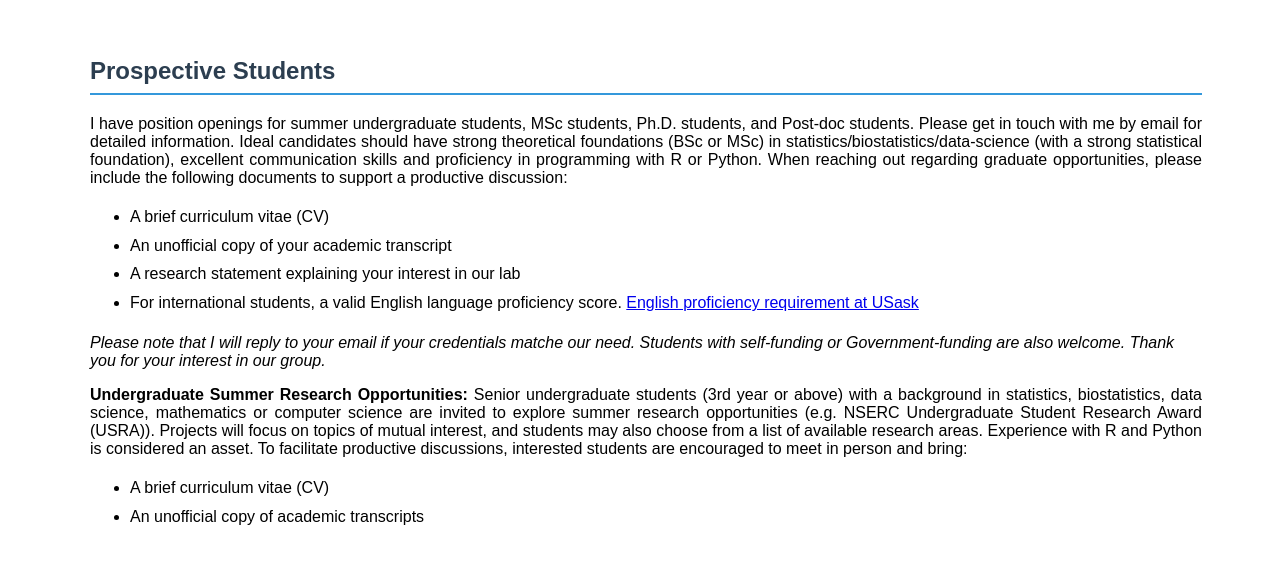
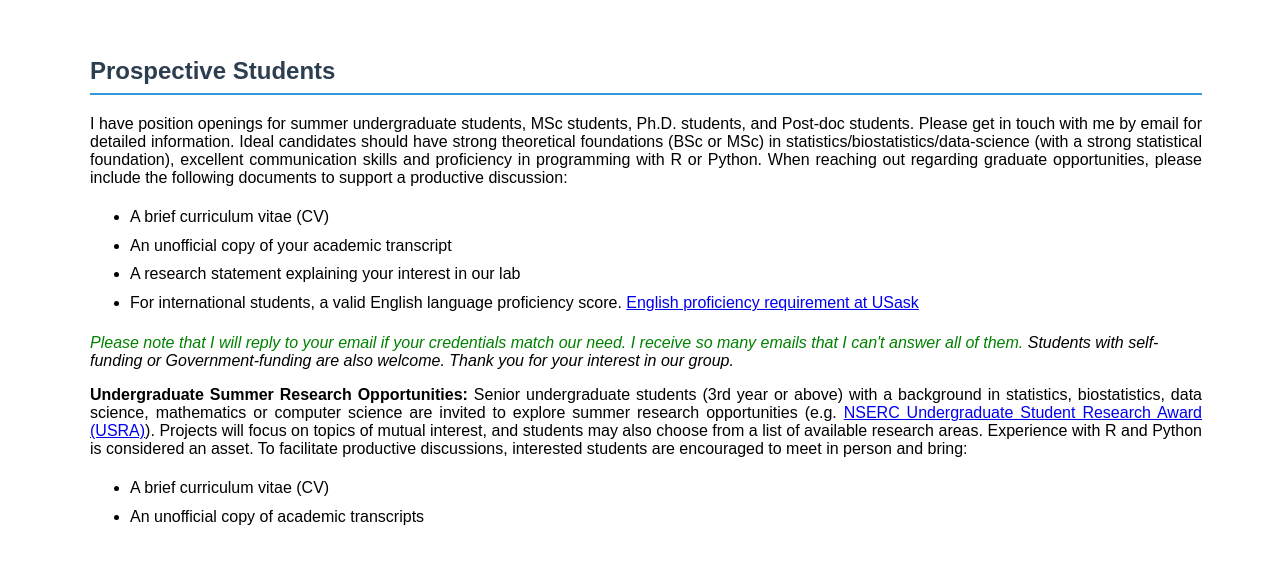
Before and after one commit to ErfanHoque49/erfanhoque49.github.io, a plain HTML site: page Prospective Students.html in a window 1280 px wide. Shown: the part 133-696 px from the top of the page. Drawn offline with Linux system fonts and the light colour scheme.

Commit message:
Add files via upload

```diff
--- a/Prospective Students.html
+++ b/Prospective Students.html
@@ -152,14 +152,17 @@ padding: 10px;">
                 <a href="https://grad.usask.ca/admissions/admission-requirements.php#Englishlanguageproficiencyrequirements">English proficiency requirement at USask</a>
                 </li>
                 </ul>
-                <em>Please note that I will reply to your email if your credentials matche our need.
+                <em> <span , style="color:green; font-style:italic;">
+                Please note that I will reply to your email if your credentials match our need.
+                I receive so many emails that I can't answer all of them.</span>
                 Students with self-funding or Government-funding are also welcome.
                 Thank you for your interest in our group.</em>
                 </p>
                 <p style="text-align: justify;">
                 <strong>Undergraduate Summer Research Opportunities:</strong> Senior undergraduate students (3rd year or above)
                 with a background in statistics, biostatistics, data science, mathematics or computer science are invited to
-                explore summer research opportunities (e.g. NSERC Undergraduate Student Research Award (USRA)).
+                explore summer research opportunities
+                (e.g. <a href="https://vpresearch.usask.ca/students/undergraduate/undergrad-research-opportunities/tri-agency-usras.php">NSERC Undergraduate Student Research Award (USRA)</a>).
                 Projects will focus on topics of mutual interest, and
                 students may also choose from a list of available research areas. Experience with R and Python is considered an asset.
                 To facilitate productive discussions, interested students are encouraged to meet in person and bring:
```
Also changed, not shown: Team.html (+6 -1 lines).
